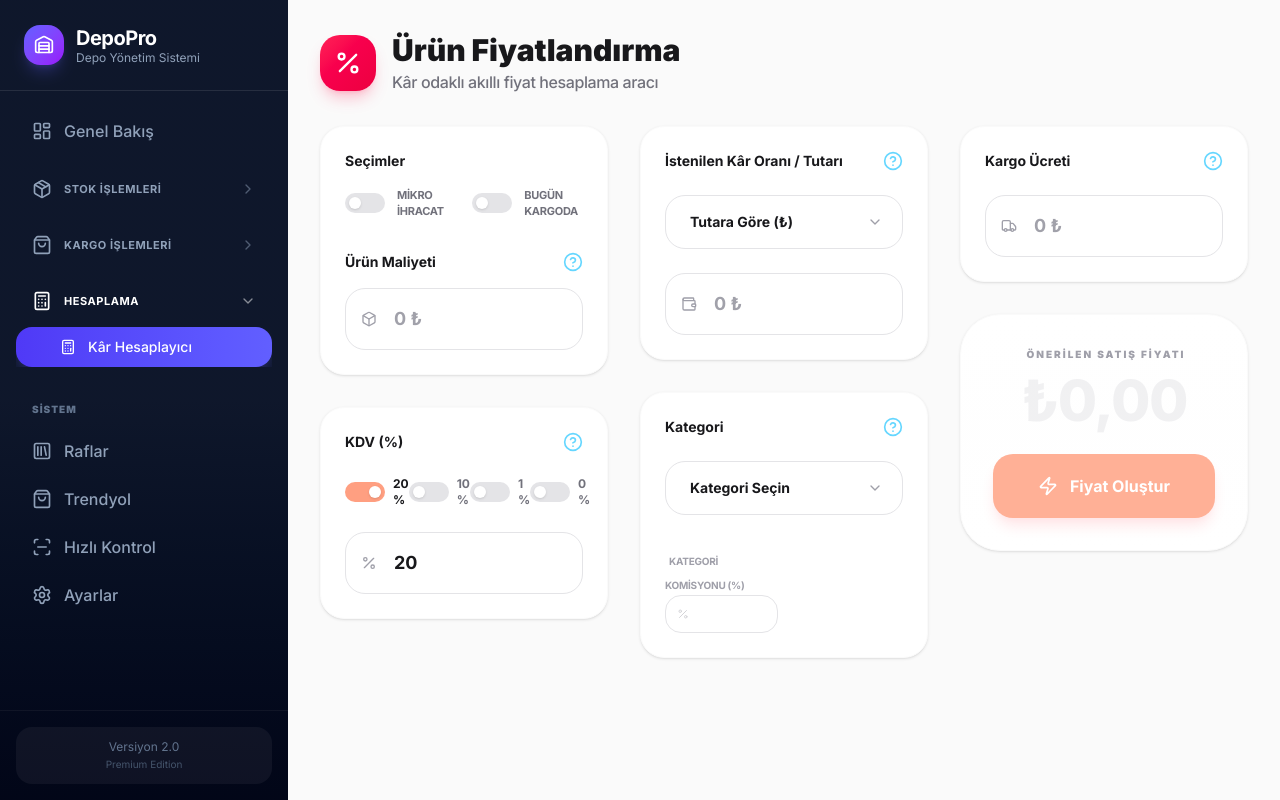
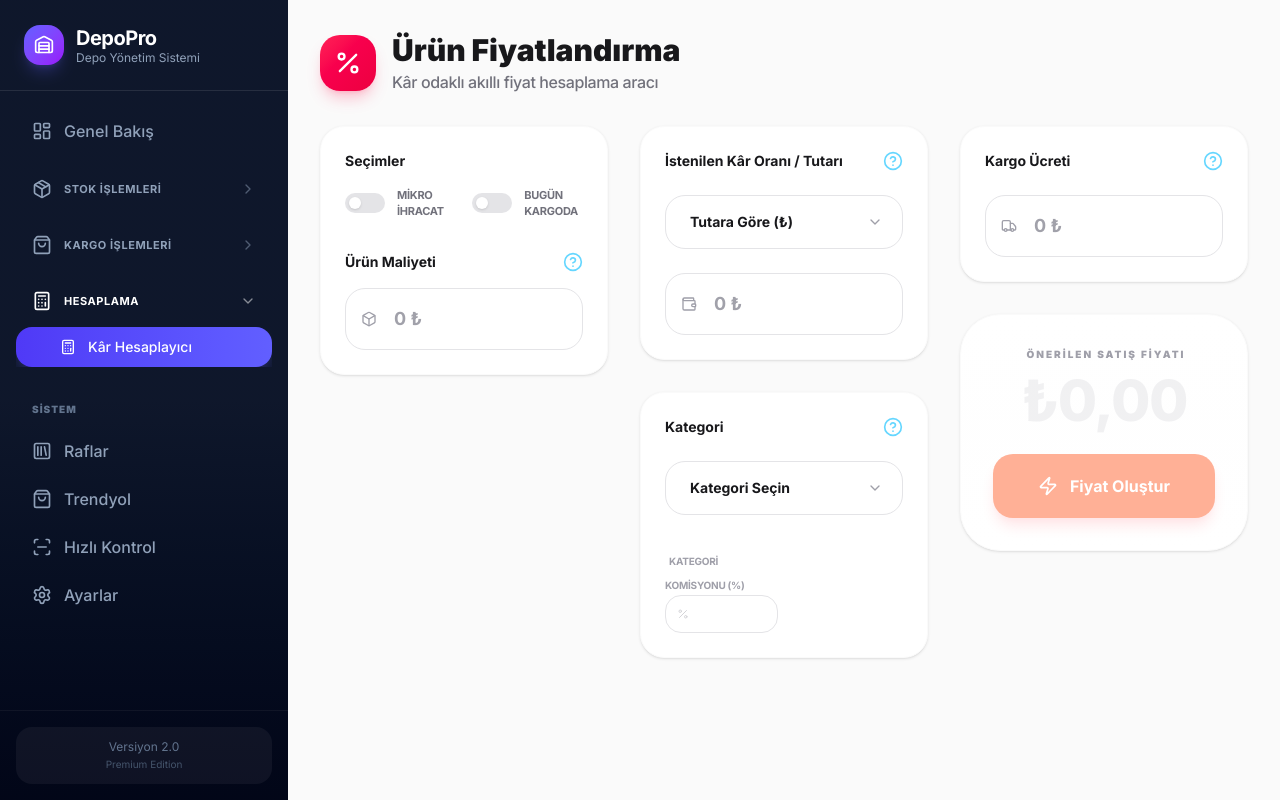
Before and after one commit to aiharun/wms, a Next.js app: page /calculator/profit in a window 1280 px wide. Built offline with nearby package versions, Linux system fonts and the light colour scheme.

Commit message:
Updated Profit Calculator with fixed VAT rates (10% Sales/Cost, 20% Shipping/Comm) and automated service fees (10.19 TL / 47.71 TL).

```diff
--- a/src/components/ProfitCalculator.tsx
+++ b/src/components/ProfitCalculator.tsx
@@ -26,7 +26,6 @@ export default function ProfitCalculator() {
     const [profitMode, setProfitMode] = useState<'amount' | 'rate'>('amount')
     const [targetProfit, setTargetProfit] = useState<number>(0)
     const [shipping, setShipping] = useState<number>(0)
-    const [vatRate, setVatRate] = useState<number>(20)
     const [category, setCategory] = useState('')
     const [commission, setCommission] = useState<number>(0)
 
@@ -39,6 +38,10 @@ export default function ProfitCalculator() {
         saleVat: 0,
         netVat: 0,
         commissionAmount: 0,
+        serviceFeeAmount: 0,
+        intlServiceFeeAmount: 0,
+        serviceFeeVat: 0,
+        intlServiceFeeVat: 0,
         netProfit: 0,
         roi: 0,
         margin: 0
@@ -47,51 +50,83 @@ export default function ProfitCalculator() {
 
     const handleCalculate = () => {
         const commRatio = commission / 100
-        const vatVal = vatRate / 100
-        const vatFactor = 1 + vatVal
+
+        // Fixed VAT Rates as per user request
+        const saleVatVal = 0.10
+        const saleVatFactor = 1 + saleVatVal
+
+        const costVatVal = 0.10
+        const costVatFactor = 1 + costVatVal
 
         const shippingVatVal = 0.20
         const shippingVatFactor = 1 + shippingVatVal
 
+        const commVatVal = 0.20
+        const commVatFactor = 1 + commVatVal
+
+        // Service Fees (Marketplace fees usually include 20% VAT)
+        const platformServiceFeeVal = 10.19
+        const intlServiceFeeVal = isMicroExport ? 47.71 : 0
+        const feeVatVal = 0.20
+        const feeVatFactor = 1 + feeVatVal
+
         // Excluded Values
-        const costExcl = cost / vatFactor
+        const costExcl = cost / costVatFactor
         const shippingExcl = shipping / shippingVatFactor
+        const platformFeeExcl = platformServiceFeeVal / feeVatFactor
+        const intlFeeExcl = intlServiceFeeVal / feeVatFactor
 
         let calculatedPriceIncl = 0
+        // PriceIncl = (PriceExcl * SaleVatFactor)
+        // Profit = PriceExcl - CostExcl - ShippingExcl - (PriceExcl * CommRatio / CommVatFactor?? No)
+        // Note: Marketplace commission is calculated on INCLUSIVE price but is a cost for us.
+        // CommissionAmount = PriceIncl * CommRatio
+        // CommExcl = CommissionAmount / CommVatFactor
+
         if (profitMode === 'amount') {
-            const numerator = targetProfit + costExcl + shippingExcl
-            const denominator = 1 - commRatio
+            // Formula: SaleExcl - CostExcl - ShippingExcl - (SaleExcl * SaleVatFactor * CommRatio / CommVatFactor) - FeesExcl = TargetProfit
+            // SaleExcl * (1 - (SaleVatFactor * CommRatio / CommVatFactor)) = TargetProfit + CostExcl + ShippingExcl + FeesExcl
+            const denominator = 1 - (saleVatFactor * commRatio / commVatFactor)
+            const numerator = targetProfit + costExcl + shippingExcl + platformFeeExcl + intlFeeExcl
             const saleExcl = denominator > 0 ? numerator / denominator : 0
-            calculatedPriceIncl = saleExcl * vatFactor
+            calculatedPriceIncl = saleExcl * saleVatFactor
         } else {
+            // Formula: Profit = SaleExcl * ProfitRatio
+            // SaleExcl * (1 - (SaleVatFactor * CommRatio / CommVatFactor) - ProfitRatio) = CostExcl + ShippingExcl + FeesExcl
             const profitRatio = targetProfit / 100
-            const numerator = costExcl + shippingExcl
-            const denominator = 1 - commRatio - profitRatio
+            const denominator = 1 - (saleVatFactor * commRatio / commVatFactor) - profitRatio
+            const numerator = costExcl + shippingExcl + platformFeeExcl + intlFeeExcl
             const saleExcl = denominator > 0 ? numerator / denominator : 0
-            calculatedPriceIncl = saleExcl * vatFactor
+            calculatedPriceIncl = saleExcl * saleVatFactor
         }
 
-        const saleExcl = calculatedPriceIncl / vatFactor
+        const saleExcl = calculatedPriceIncl / saleVatFactor
         const commAmount = calculatedPriceIncl * commRatio
-        const commExcl = commAmount / vatFactor
+        const commExcl = commAmount / commVatFactor
 
-        const netProfit = saleExcl - costExcl - shippingExcl - commExcl
+        const netProfit = saleExcl - costExcl - shippingExcl - commExcl - platformFeeExcl - intlFeeExcl
 
         // VAT Components
         const saleVat = calculatedPriceIncl - saleExcl
         const costVat = cost - costExcl
         const shippingVat = shipping - shippingExcl
         const commVat = commAmount - commExcl
-        const netVat = saleVat - (costVat + shippingVat + commVat)
+        const platformFeeVat = platformServiceFeeVal - platformFeeExcl
+        const intlFeeVat = intlServiceFeeVal - intlFeeExcl
+        const netVat = saleVat - (costVat + shippingVat + commVat + platformFeeVat + intlFeeVat)
 
         setBreakdown({
             salePrice: calculatedPriceIncl,
             costVat,
             shippingVat,
             commissionVat: commVat,
+            serviceFeeVat: platformFeeVat,
+            intlServiceFeeVat: intlFeeVat,
             saleVat,
             netVat,
             commissionAmount: commAmount,
+            serviceFeeAmount: platformServiceFeeVal,
+            intlServiceFeeAmount: intlServiceFeeVal,
             netProfit,
             roi: costExcl > 0 ? (netProfit / costExcl) * 100 : 0,
             margin: saleExcl > 0 ? (netProfit / saleExcl) * 100 : 0
@@ -102,38 +137,12 @@ export default function ProfitCalculator() {
     // Reset status when inputs change
     useEffect(() => {
         setIsCalculated(false)
-    }, [cost, targetProfit, profitMode, commission, shipping, vatRate])
+    }, [cost, targetProfit, profitMode, commission, shipping, isMicroExport])
 
     const formatCurrency = (val: number) => {
         return new Intl.NumberFormat('tr-TR', { minimumFractionDigits: 2, maximumFractionDigits: 2 }).format(val)
     }
 
-    const VatOption = ({ value }: { value: number }) => (
-        <label className="flex items-center gap-2 cursor-pointer group">
-            <div className="relative">
-                <input
-                    type="radio"
-                    className="sr-only"
-                    name="vat"
-                    checked={vatRate === value}
-                    onChange={() => setVatRate(value)}
-                />
-                <div className={cn(
-                    "w-10 h-5 rounded-full transition-all duration-300 flex items-center px-1",
-                    vatRate === value ? "bg-[#FF9F81]" : "bg-zinc-200"
-                )}>
-                    <div className={cn(
-                        "w-3 h-3 rounded-full bg-white transition-all duration-300 shadow-sm",
-                        vatRate === value ? "translate-x-5" : "translate-x-0"
-                    )} />
-                </div>
-            </div>
-            <span className={cn(
-                "text-xs font-bold transition-colors",
-                vatRate === value ? "text-zinc-900" : "text-zinc-500"
-            )}>{value} %</span>
-        </label>
-    )
 
     const Toggle = ({ active, onClick, label }: { active: boolean, onClick: () => void, label: string }) => (
         <label className="flex items-center gap-3 cursor-pointer group">
@@ -197,30 +206,6 @@ export default function ProfitCalculator() {
                     </div>
                 </div>
 
-                {/* KDV (%) Card */}
-                <div className="bg-white p-6 rounded-3xl border border-zinc-50 shadow-sm space-y-6">
-                    <div className="flex items-center justify-between">
-                        <h3 className="text-sm font-bold text-zinc-900">KDV (%)</h3>
-                        <HelpCircle className="w-5 h-5 text-sky-400 opacity-60" />
-                    </div>
-                    <div className="flex items-center justify-between">
-                        <VatOption value={20} />
-                        <VatOption value={10} />
-                        <VatOption value={1} />
-                        <VatOption value={0} />
-                    </div>
-                    <div className="relative">
-                        <div className="absolute left-4 top-1/2 -translate-y-1/2">
-                            <Percent className="w-4 h-4 text-zinc-400" />
-                        </div>
-                        <input
-                            type="number"
-                            value={vatRate || ''}
-                            onChange={(e) => setVatRate(parseFloat(e.target.value) || 0)}
-                            className="w-full pl-12 pr-6 py-4 bg-zinc-50 border border-zinc-100 rounded-2xl text-lg font-bold text-zinc-900 focus:outline-none focus:border-zinc-200 transition-all"
-                        />
-                    </div>
-                </div>
             </div>
 
             {/* Column 2: İstenilen Kâr & Kategori */}
@@ -392,6 +377,16 @@ export default function ProfitCalculator() {
                                 <p className="text-[10px] font-black text-sky-600/60 uppercase tracking-widest leading-none">Komisyondan Oluşan</p>
                                 <p className="text-xl font-black text-zinc-900 leading-none">₺{formatCurrency(breakdown.commissionVat)}</p>
                             </div>
+                            <div className="text-sky-200 shrink-0"><Minus className="w-4 h-4" /></div>
+                            <div className="flex flex-col gap-1">
+                                <p className="text-[10px] font-black text-sky-600/60 uppercase tracking-widest leading-none">Hizmet Bedelinden</p>
+                                <p className="text-xl font-black text-zinc-900 leading-none">₺{formatCurrency(breakdown.serviceFeeVat)}</p>
+                            </div>
+                            <div className="text-sky-200 shrink-0"><Minus className="w-4 h-4" /></div>
+                            <div className="flex flex-col gap-1">
+                                <p className="text-[10px] font-black text-sky-600/60 uppercase tracking-widest leading-none">Uluslararası</p>
+                                <p className="text-xl font-black text-zinc-900 leading-none">₺{formatCurrency(breakdown.intlServiceFeeVat)}</p>
+                            </div>
                             <div className="ml-auto flex items-center gap-4 bg-white px-6 py-4 rounded-3xl border border-sky-100 shadow-lg shadow-sky-500/5">
                                 <div className="w-10 h-10 rounded-xl bg-sky-500 flex items-center justify-center text-white shadow-md shadow-sky-500/20"><Box className="w-5 h-5" /></div>
                                 <div>
@@ -444,7 +439,25 @@ export default function ProfitCalculator() {
                                 </div>
                             </div>
 
+                            <div className="bg-sky-50/20 p-6 rounded-[2rem] border border-sky-100/20 flex items-center gap-5 hover:bg-sky-50/40 transition-all group">
+                                <div className="w-14 h-14 rounded-2xl bg-white flex items-center justify-center text-sky-500 shadow-md border border-sky-50 group-hover:scale-110 transition-transform">
+                                    <Zap className="w-7 h-7" />
+                                </div>
+                                <div>
+                                    <p className="text-[10px] font-bold text-sky-600/50 uppercase tracking-widest mb-1.5 leading-none">Hizmet Bedeli</p>
+                                    <p className="text-xl font-black text-zinc-900">₺{formatCurrency(breakdown.serviceFeeAmount)}</p>
+                                </div>
+                            </div>
 
+                            <div className="bg-sky-50/20 p-6 rounded-[2rem] border border-sky-100/20 flex items-center gap-5 hover:bg-sky-50/40 transition-all group">
+                                <div className="w-14 h-14 rounded-2xl bg-white flex items-center justify-center text-sky-500 shadow-md border border-sky-50 group-hover:scale-110 transition-transform">
+                                    <HelpCircle className="w-7 h-7" />
+                                </div>
+                                <div>
+                                    <p className="text-[10px] font-bold text-sky-600/50 uppercase tracking-widest mb-1.5 leading-none">Uluslararası Hizmet Bedeli</p>
+                                    <p className="text-xl font-black text-zinc-900">₺{formatCurrency(breakdown.intlServiceFeeAmount)}</p>
+                                </div>
+                            </div>
                         </div>
 
                         {/* Total Profit Bar */}
```
